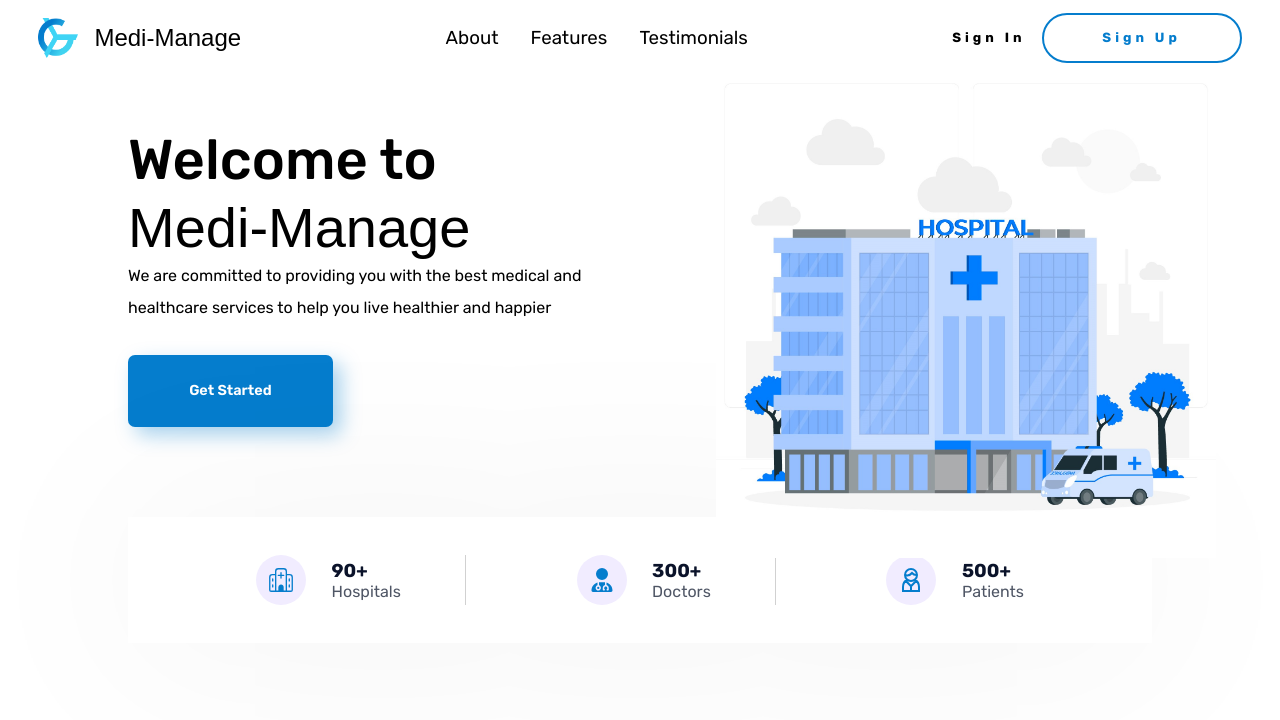
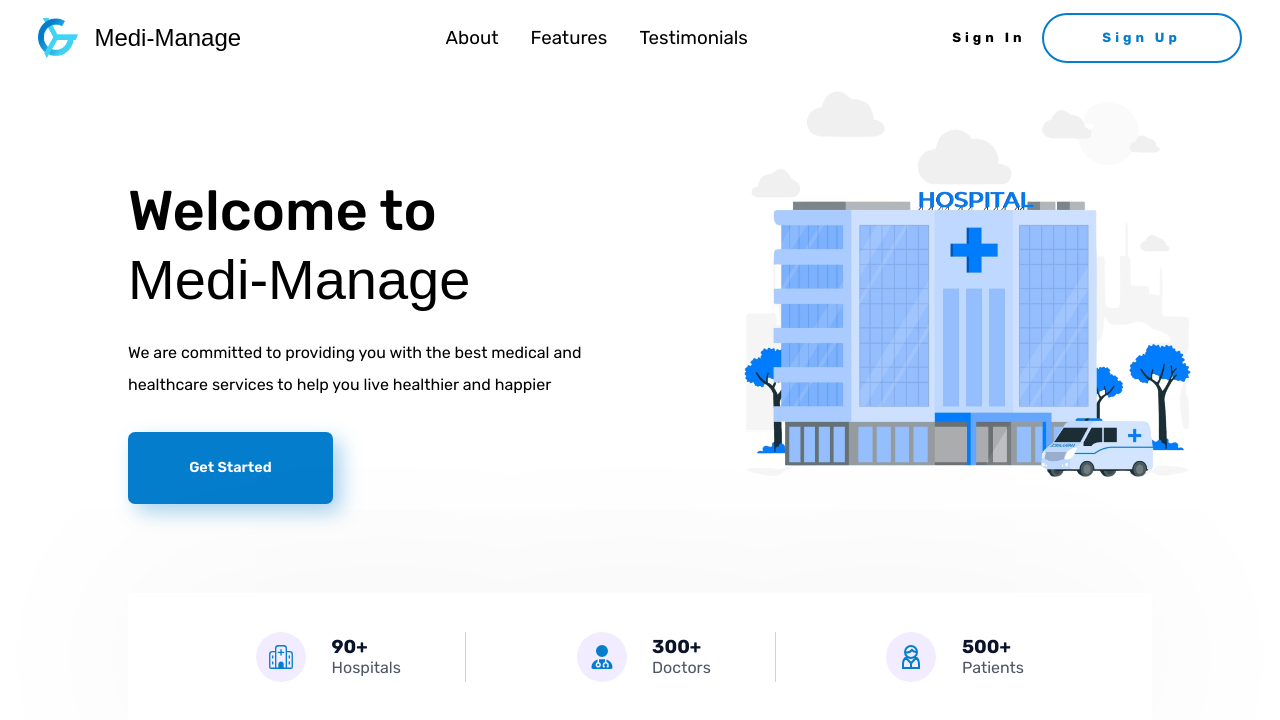
Before and after one commit to Medi-Slot/Medi-Manage, a React (Vite) app: page / in a window 1280 px wide. Shown: the top 720 px of the page. Built offline with nearby package versions, Linux system fonts and the light colour scheme; a web font is replaced by a local one.

Commit message:
minor changes to landing

```diff
--- a/src/components/specific/landingPage/welcome/Welcome.jsx
+++ b/src/components/specific/landingPage/welcome/Welcome.jsx
@@ -1,6 +1,6 @@
 import React from "react";
 import "./style.css";
-import Hospital from "../../../../assets/images/6634380.jpg";
+import Hospital from "../../../../assets/images/6634380.png";
 
 export default function Welcome() {
   return (
--- a/src/components/specific/landingPage/welcome/style.css
+++ b/src/components/specific/landingPage/welcome/style.css
@@ -3,7 +3,7 @@
 }
 .landing-page-welcome-left-section {
   margin-left: 10%;
-  padding-top: 4%;
+  margin-top: 8%;
 }
 .landing-page-welcome-left-section-welcome-text h1:first-child {
   font-family: "Rubik", sans-serif;
@@ -19,6 +19,7 @@
   font-style: normal;
   margin-top: 0.5%;
   font-size: 3.5rem;
+  margin-bottom: 5%;
 }
 .landing-page-welcome-left-section-description {
   font-family: "Rubik", sans-serif;
```
Also changed, not shown: src/assets/images/6634380.jpg, src/assets/images/6634380.png (added).
